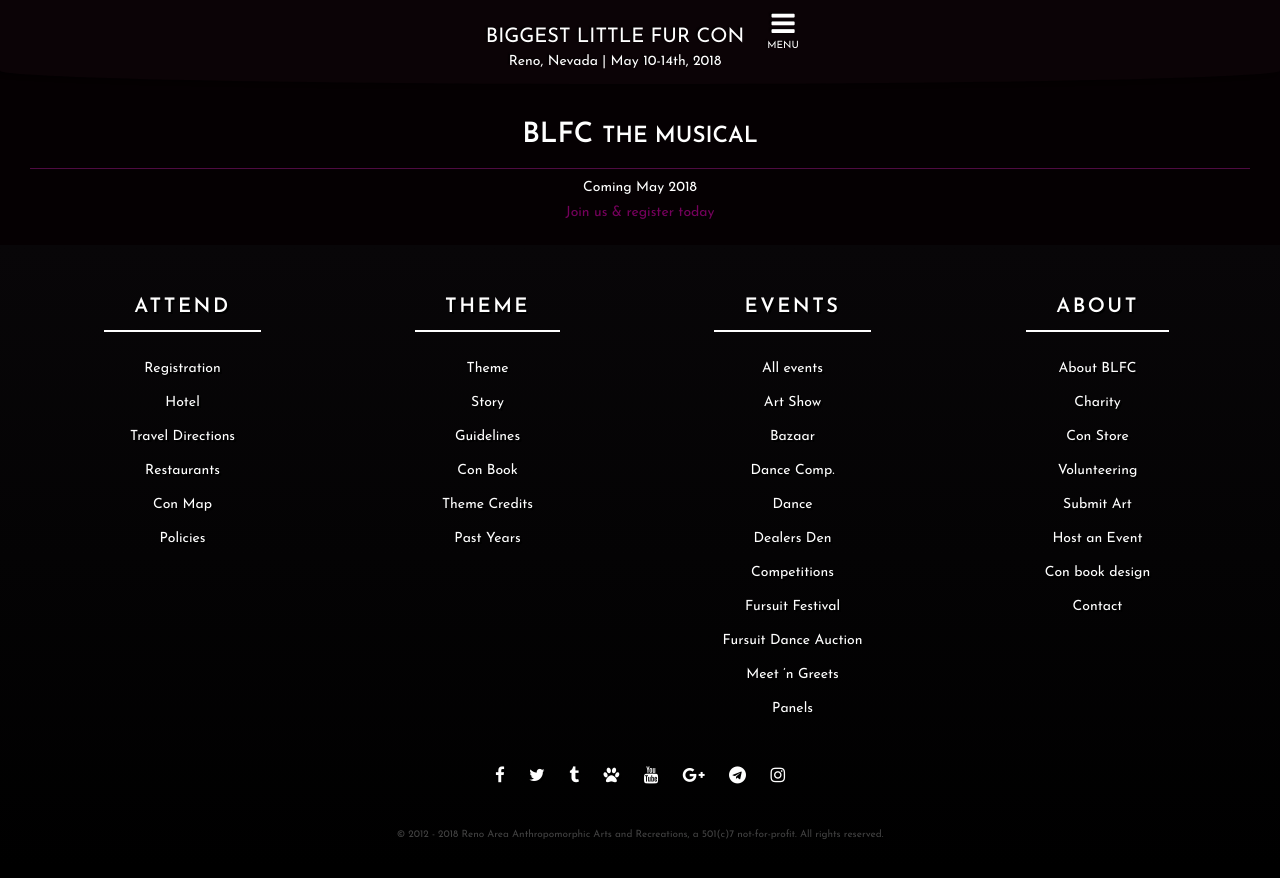
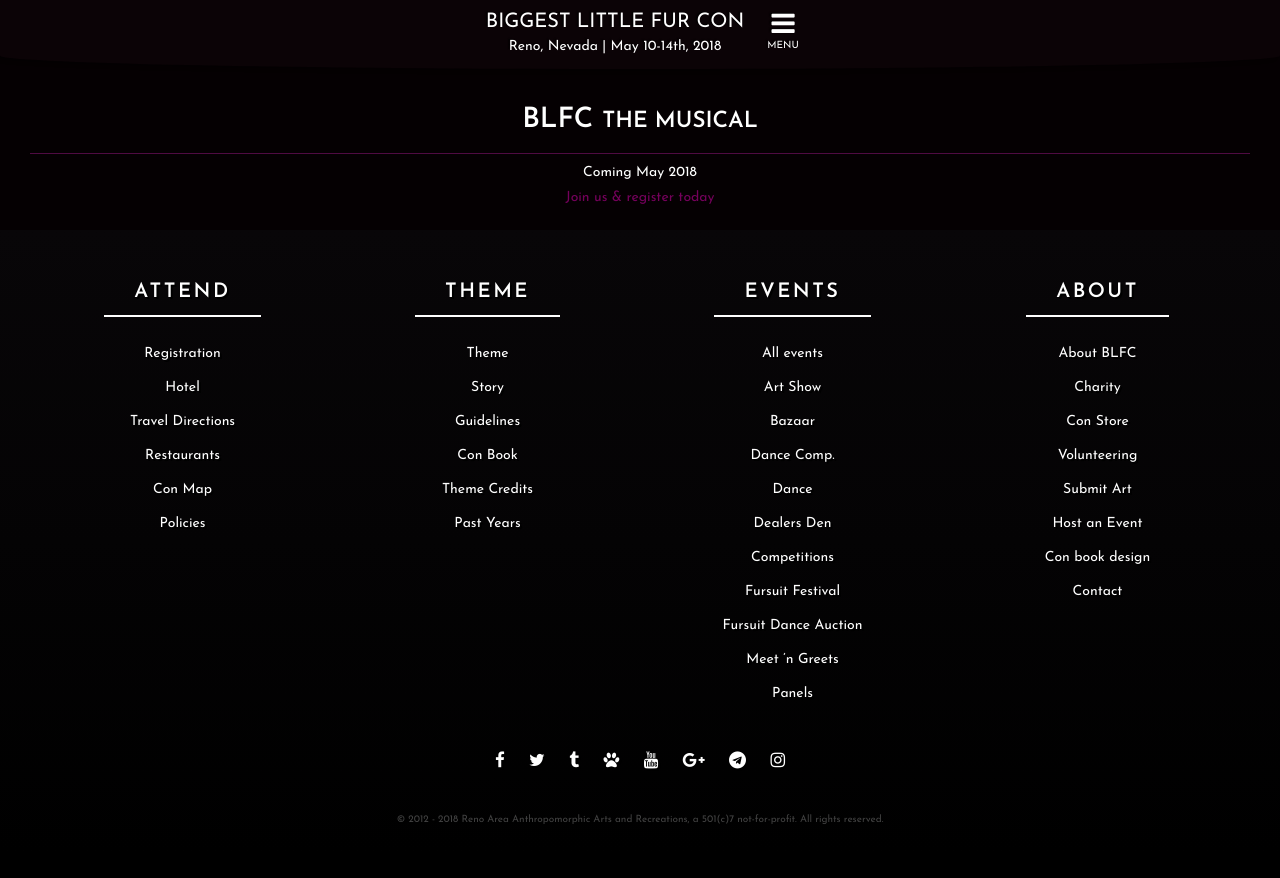
Before and after one commit to blfcweb/biggestlittlefc.github.io, a Jekyll site: the page built from index.md, in a window 1280 px wide. Shown: the top 878 px of the page. Built offline with Jekyll 4.4.1, drawn with Linux system fonts in a browser that asks for light colours.

Commit message:
forgot to remove site-title padding

```diff
--- a/_includes/style.css
+++ b/_includes/style.css
@@ -87,7 +87,7 @@ button, a.button, .button, html input[type="button"], input[type="reset"], input
 }
 #site-title {
 	font-size: 20px;
-	padding: 15px 0 0;
+	padding: 0;
 	display: block;
 	text-transform: uppercase;
 	color: #fff;
```
